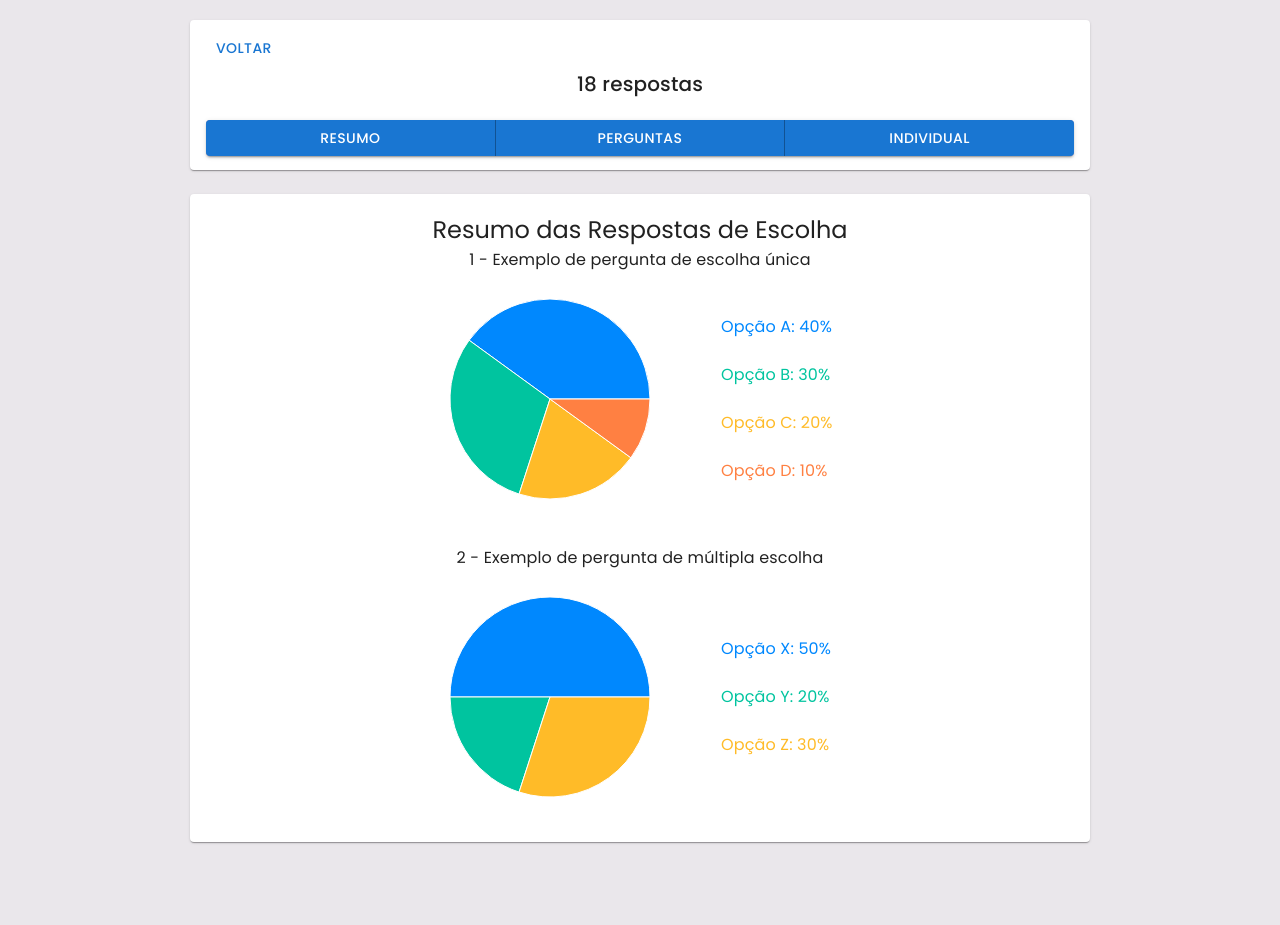
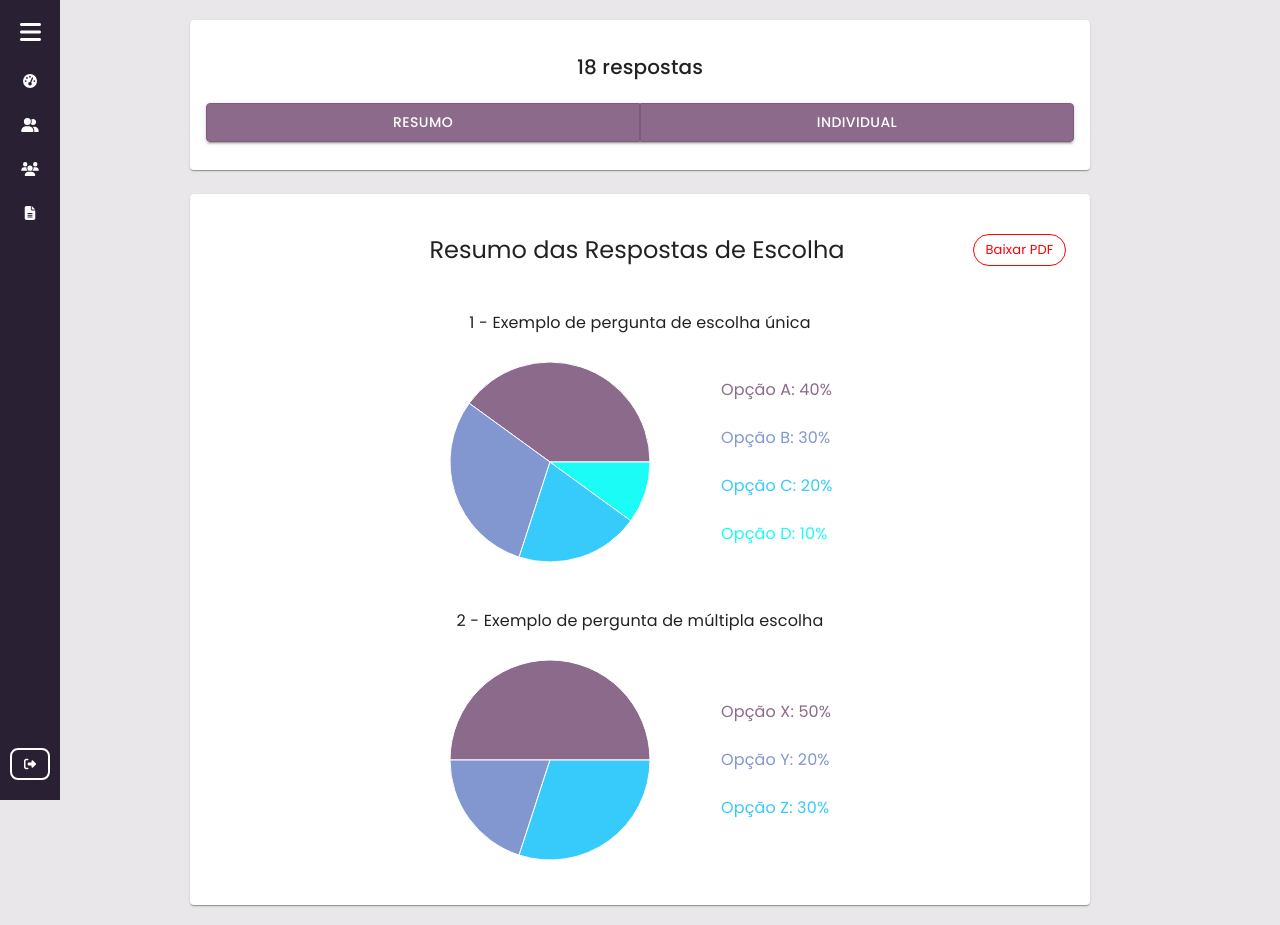
Before and after one commit to Phoenix-Team-Fatec/OAK-RH, a React (Vite) app in the folder parent/frontend/: page /forms-responses in a window 1280 px wide. Before the commit the page ends 862 px from the top, so only its background shows below. Built offline with nearby package versions, Linux system fonts and the light colour scheme; sample sign-in values are in the browser's storage.

Commit message:
Botão para clicar em formulario e ir pra pagina responses, btao de baixar pdf na responses

```diff
--- a/parent/frontend/src/components/AdminFormsResume/AdminFormsResume.css
+++ b/parent/frontend/src/components/AdminFormsResume/AdminFormsResume.css
@@ -40,3 +40,13 @@
   .option-list {
     width: 150px;
   }
+
+  .div-botao-pdf {
+    margin-left: 25%;
+    margin-bottom: 5%;
+    display: flex;
+    flex-direction: row;
+    gap: 20%;
+    justify-content: center;
+    margin-top: 20px;
+  }
--- a/parent/frontend/src/components/AdminFormsResume/AdminFormsResume.tsx
+++ b/parent/frontend/src/components/AdminFormsResume/AdminFormsResume.tsx
@@ -2,6 +2,7 @@ import React from 'react';
 import { PieChart, Pie, Cell, Tooltip } from 'recharts';
 import { Card, Typography, List, ListItem, ListItemText } from '@mui/material';
 import './AdminFormsResume.css';
+import { Chip } from '@mui/material';
 
 // Dados de exemplo para as perguntas, puxar do back-end
 const singleChoiceData = [
@@ -17,15 +18,21 @@ const multipleChoiceData = [
   { name: 'Opção Z', value: 30 },
 ];
 
-const COLORS = ['#0088FE', '#00C49F', '#FFBB28', '#FF8042'];
+const COLORS = ['#8C6A8B', '#8297d0', '#37cbfb', '#1afcf5'];
 
 const FormsAdminResume: React.FC = () => {
   return (
     <Card className="main-card">
+      <div className='div-botao-pdf'>
       <Typography variant="h5" className="main-title">
         Resumo das Respostas de Escolha
       </Typography>
-
+      <Chip
+        label="Baixar PDF"
+        variant="outlined"
+        style={{ borderColor: 'red', color: 'red' }} //Linkar para deixar clicavel com a criação do PDF
+      />
+      </div>
       <div className="chart-container">
         {/* Gráfico de Pergunta de Escolha Única */}
         <div className="chart-section">
--- a/parent/frontend/src/components/DashAdminEquipe/tabelaFormularioDashAdmin.css
+++ b/parent/frontend/src/components/DashAdminEquipe/tabelaFormularioDashAdmin.css
@@ -9,3 +9,9 @@
   .tabela-formulario .MuiTableCell-root {
     border-bottom: 1px solid #ddd; /* Borda inferior das células */
   }
+
+  .botao-formulario {
+    background-color: #8C6A8B; /* Cor de fundo do botão */
+    color: black !important;
+
+  }
--- a/parent/frontend/src/components/DashAdminEquipe/tabelaFormularioDashAdmin.tsx
+++ b/parent/frontend/src/components/DashAdminEquipe/tabelaFormularioDashAdmin.tsx
@@ -1,8 +1,10 @@
 import React, { useState } from 'react';
 import { DataGrid, GridColDef } from '@mui/x-data-grid';
 import Paper from '@mui/material/Paper';
+import Button from '@mui/material/Button';
 import { getFormulariosEquipe } from './index';
-
+import './tabelaFormularioDashAdmin.css';
+import Chip from '@mui/material/Chip';
 
 interface TabelaFormularioDashAdminProps {
   onFormSelect: (formulario_id: number) => void;
@@ -11,7 +13,25 @@ interface TabelaFormularioDashAdminProps {
 
 const columns: GridColDef[] = [
   { field: 'id', headerName: 'ID', width: 80, align: 'center', headerAlign: 'center' },
-  { field: 'formulario', headerName: 'Formulário', width: 210, align: 'left', headerAlign: 'left' },
+  { // Coluna que exibe o nome do formulário, clicavel e já puxando id do formulário a ser exibido
+    field: 'formulario',
+    headerName: 'Formulário',
+    width: 210,
+    align: 'left',
+    // Integrar com back-end
+    renderCell: (params) => (
+      <Chip
+        label={params.value}
+        variant="outlined"
+        sx={{ color: 'black' }}
+        onClick={() => window.location.href = `/forms-responses/${params.row.id}`}
+      />
+    )
+//<a href={`/forms-responses/${params.row.id}`} target="_blank" rel="noopener noreferrer">
+//       {params.value}
+// </a>
+
+  },
 ];
 
 
--- a/parent/frontend/src/pages/AdminGUI/FormsResponses/formsResponses.css
+++ b/parent/frontend/src/pages/AdminGUI/FormsResponses/formsResponses.css
@@ -8,23 +8,39 @@
 .card-upper {
   width: 900px;
   height: 150px;
-    margin-bottom: 24px; /* Espaço entre cards */
+  margin-bottom: 24px;
 }
+
 .button-responses {
   margin-top: 20px;
-    background-color: #A380A5; /* #2A2033 */
+}
+
+.button-responses .MuiButton-root {
+  background-color: #8C6A8B;
+  color: hsl(0, 0%, 100%);
+  border: 1px solid #7a5e79  !important;
+}
+
+.button-responses .MuiButton-root:hover {
+  background-color: #644c63;
+}
+
+/* Remove a borda azul entre os botões */
+.button-responses .MuiButton-root:focus {
+  outline: none;
+  box-shadow: none;
 }
 
 .button-voltar {
   margin-top: 10px !important;
   margin-left: 18px !important;
-    background-color: #A380A5; /* #2A2033 */
+  background-color: #A380A5;
+  color: #bebebe !important;
 }
 
 .questions-text {
-
   font-weight: bold;
-    margin-top: -15px !important;
+  margin-top: 15px !important;
 }
 
 .card-additional {
--- a/parent/frontend/src/pages/AdminGUI/FormsResponses/formsResponses.tsx
+++ b/parent/frontend/src/pages/AdminGUI/FormsResponses/formsResponses.tsx
@@ -2,52 +2,50 @@ import React, { useState } from 'react';
 import { Box, Card, CardContent, Typography, Button, ButtonGroup } from '@mui/material';
 import './FormsResponses.css';
 import FormsAdminResume from '../../../components/AdminFormsResume/AdminFormsResume';
-// Importe os outros componentes que serão exibidos ao clicar nos botões
-//import FormsAdminQuestions from '../../../components/AdminFormsQuestions/AdminFormsQuestions';
-//import FormsAdminIndividual from '../../../components/AdminFormsIndividual/AdminFormsIndividual';
+import SidebarAdmin from '../../../components/ComponentsAdmin/SidebarAdmin/SidebarAdmin';
 
 const FormsResponses: React.FC = () => {
-  // Estado para controlar o componente atual
   const [activeComponent, setActiveComponent] = useState('Resumo');
+  const [isExpanded, setIsExpanded] = useState(false);
 
-  // Função para renderizar o componente baseado no estado atual
+  const toggleSidebar = () => {
+    setIsExpanded(!isExpanded);
+  };
+
   const renderComponent = () => {
     switch (activeComponent) {
       case 'Resumo':
         return <FormsAdminResume />;
-      case 'Perguntas':
-        return <FormsAdminQuestions />; // Substituir pelo componente de perguntas
       case 'Individual':
-        return <FormsAdminIndividual />; // Substituir pelo componente de respostas individuais das respostas de texto
+        return <FormsAdminResume />;
+      case 'Baixar PDF':
+        return <FormsAdminResume />;
       default:
         return <FormsAdminResume />;
     }
   };
 
   return (
+    <div>
+      <SidebarAdmin isExpanded={isExpanded} toggleSidebar={toggleSidebar} />
       <Box className="forms-container">
-
-      {/* Card Superior */}
         <Card className="card-upper">
-      <Button className="button-voltar" onClick={() => window.location.href = '/dashboard'}>Voltar</Button>
           <CardContent>
             <Typography className="questions-text" variant="h6" align="center">
-            18 respostas  {/* Puxar do back-end a quantidade -- Colocar botao de voltar?*/}
+              18 respostas
             </Typography>
 
             <ButtonGroup className="button-responses" variant="contained" fullWidth>
               <Button onClick={() => setActiveComponent('Resumo')}>Resumo</Button>
-            <Button onClick={() => setActiveComponent('Perguntas')}>Perguntas</Button>
               <Button onClick={() => setActiveComponent('Individual')}>Individual</Button>
             </ButtonGroup>
           </CardContent>
         </Card>
-
-      {/* Card Inferior - Renderiza o componente baseado no estado */}
         <Box className="card-lower">
           {renderComponent()}
         </Box>
       </Box>
+    </div>
   );
 };
 
```
Also changed, not shown: tsconfig.json (deleted, +0 -19 lines), parent/frontend/src/components/AdminFormsQuestion/AdminFormsQuestion.css (added). Lines whose indentation alone changed are shown as unchanged.
